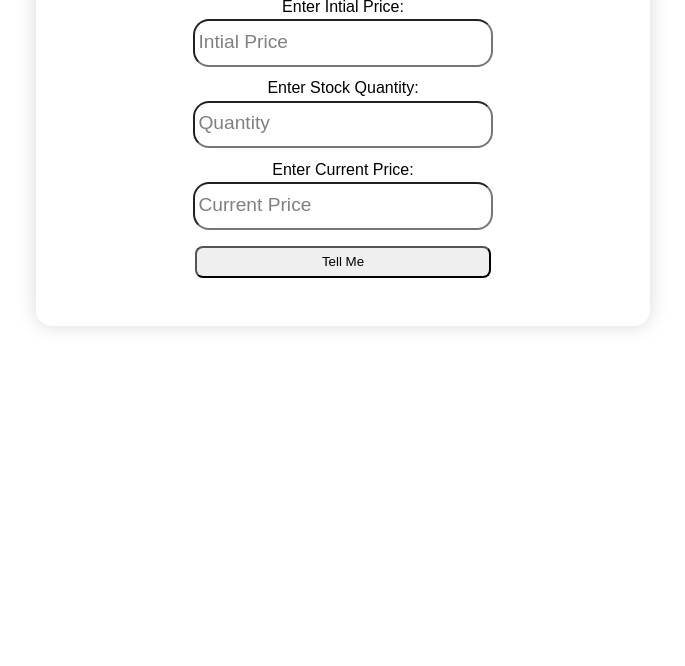
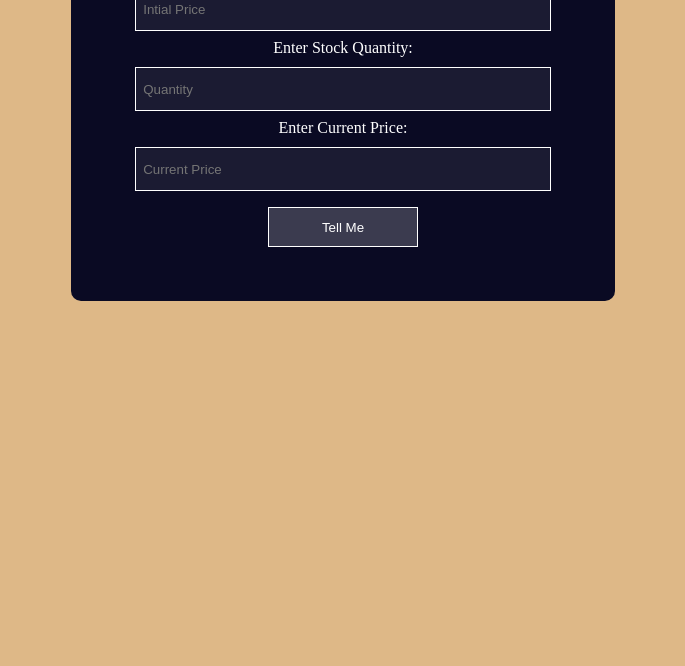
Before and after one commit to 4bhish/stock-profit-loss-calc, a plain HTML site: page index.html in a window 1280 px wide. Shown: the part 134-800 px from the top of the page, without its empty margins (297-982 px from the left). Drawn offline with Linux system fonts and the light colour scheme.

Commit message:
Refactor Styles

```diff
--- a/index.html
+++ b/index.html
@@ -12,14 +12,14 @@
     <div class="container">
         <h1 class="heading">Stock Calculator</h1>
 
-        <label for="initial-price">Enter Intial Price:</label>
-        <input class="input--box" type="number" id="initial-price" placeholder="Intial Price">
+        <label for="initial-price">Enter Intial Price: <input class="input--box" type="number" id="initial-price" placeholder="Intial Price"></label>
 
-        <label for="stock-quantity">Enter Stock Quantity:</label>
-        <input type="number" class="input--box" type="text" id="stock-quantity" placeholder="Quantity">
 
-        <label for="current-price">Enter Current Price:</label>
-        <input class="input--box" type="number" id="current-price" placeholder="Current Price">
+        <label for="stock-quantity">Enter Stock Quantity: <input type="number" class="input--box" type="text" id="stock-quantity" placeholder="Quantity"></label>
+
+
+        <label for="current-price">Enter Current Price: <input class="input--box" type="number" id="current-price" placeholder="Current Price"></label>
+
 
         <button id="tellme">Tell Me</button>
         <div id="output"></div>
--- a/style.css
+++ b/style.css
@@ -1,64 +1,68 @@
 * {
-    padding: 0;
     margin: 0;
+
+}
+:root {
+    --color-primary: #1b1b32;
+    --color-secondary: #0a0a23;
 }
 
 body
 {
-    padding: rem;
-    margin: 0;
-    font-family: 'Montserrat', sans-serif;
-    width: 100vw;
-    height: 100vh
+    max-width: 100vw;
+    max-height: 100vh;
+    background:burlywood;
 }
-main
-{
-    max-width: 550px;
-    box-shadow: 0 0 20px rgba(0, 0, 0, 0.15);
-    margin:  auto;
-    padding: 2rem;
-    border-radius: 1rem;
-    position: relative;
-}
+
 .container
 {
-display: flex;
-flex-direction: column;
-align-self: center;
-max-width: 300px;
-margin: auto;
-text-align: center;
-position: relative;
+    margin: 1rem auto;
+    max-height: 550px;
+    width: 40%;
+    background: var(--color-secondary);
+    padding: 1rem;
+    border-radius: 10px;
+    color: white;
 }
+
 .heading
 {
-    padding-top: 50px;
     text-align: center;
-    margin: auto;
-}
-.input--box
-{
-   padding: 0.8rem 0.2rem;
-   border-radius: 1rem;
-   text-indent: 0.2px;
-   font-size: medium;
-   font-weight :600;;
-}
-.input--box::placeholder {
-    font-size: 1.2rem;
-    font-weight: 500;
-    color: grey;
-    fill-opacity: initial;
+    padding: 0.5rem;
 }
 label
 {
-    font-size: medium;
-    padding-top: 0.8rem;
-    padding-bottom: 0.2rem;
+    text-align: center;
+    display: block;
+    margin: 0.5rem 0;
 }
-#tellme
+input
 {
-    padding: 0.4rem 0.1rem;
-    margin:1rem 0.1rem;
-    border-radius: 0.5rem;
+    margin: 10px 0 0 0;
+    width: 80%;
+    min-height: 2em;
+    background-color: var(--color-primary);
+    border: 1px solid white;
+    color: white;
+    text-indent: 5px;
+    height: 40px;
 }
+
+button
+{
+    display: block;
+    margin: 1rem auto;
+    width: 150px;
+    height: 40px;
+    background-color: #3b3b4f;
+    color: white;
+    border: 1px solid white;
+}
+
+#output
+{
+    margin: 1rem auto;
+    font-size: larger;
+    text-align: center;
+    padding: 0.2rem;
+}
```
